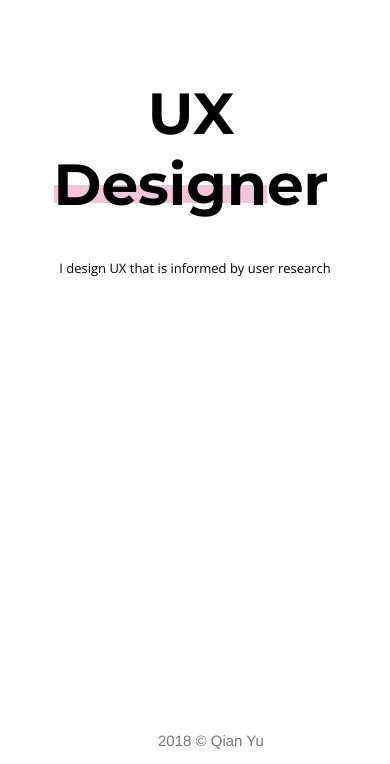
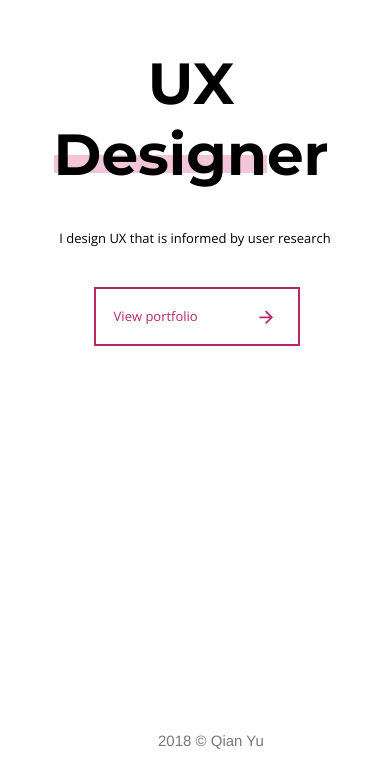
Before and after one commit to hoperose/portfolio_website, a plain HTML site: page index.html in a window 390 px wide. Shown: the part 80-844 px from the top of the page. Drawn offline with nearby package versions, Linux system fonts and the light colour scheme; a web font is replaced by a local one.

Commit message:
responsive update

```diff
--- a/CSS/style.css
+++ b/CSS/style.css
@@ -17,12 +17,12 @@ html, body {
     text-align: center;
     padding-top: 25px;
     margin: 0px;
-    margin-left: 635px;
+    margin-left: 639px;
     margin-right: 23px;
     position: fixed;
 }
 
-@media (min-width: 1400px) {
+@media (min-width: 1450px) {
     .name h2 {
         position: relative;
         margin-left: 0px;
@@ -32,7 +32,7 @@ html, body {
 
 .landlogo {
     margin-left: 50px;
-    margin-top: 50px;
+    margin-top: 40px;
     position: fixed;
 }
 
@@ -40,7 +40,7 @@ html, body {
     -webkit-filter: brightness(150%);
 }
 
-@media (min-width: 1400px) {
+@media (min-width: 1450px) {
     .landlogo {
         margin-top: -25px;
         position: relative;
@@ -57,10 +57,10 @@ html, body {
     position: fixed;
 
 }
-a #logobadge {
+#logobadge {
     position: relative;
 /*    margin-left: 50px;*/
-    margin-top: -48px;
+    margin-top: -63px;
     display: block;
 }
 
@@ -72,7 +72,7 @@ a #logobadge {
 
 #logo_portfolio {
     margin-left: -102px;
-    margin-top: -79px;
+    margin-top: -95px;
     display: block;
     position: fixed;
 }
@@ -311,7 +311,7 @@ li {
     font-size: 4.72vw;
     font-weight: 700;
     margin-left: 18%;
-    margin-top: 370px;
+    margin-top: 318px;
 }
 
 
@@ -321,6 +321,39 @@ li {
     font-weight: 400;
     margin-left: 18%;
 }
+
+.entry_button{
+    background-color: #ffffff;
+    color: #B82867;
+    border: 2px solid #B82867;
+    margin-left: 18%;
+    margin-top: 28px;
+    padding: 18px 28px;
+    font-size: 1.46vw;
+    font-family: 'Open Sans', sans-serif;
+    font-weight: 400;
+    -webkit-transition-duration: 0.4s; /* Safari */
+    transition-duration: 0.4s;
+}
+
+.entry_button:hover {
+    background-color: #B82867;
+    color: #ffffff;
+
+}
+
+.entry_arrow {
+    display: inline-block;
+    float: right;
+    position: relative;
+    margin-left: 58px;
+    margin-top: 5px;
+}
+
+/*.arrow_color:hover {
+        fill: #ffffff;
+    }*/
+
 
 /*.ux_design {
     margin-top: 18px;
@@ -344,37 +377,13 @@ li {
     font-weight: 700;
 }
 
-/*.ux_research p{
-    font-family: 'Open Sans', sans-serif;
-    font-size: 19px;
-    font-weight: 400;
-
-}*/
-
-/*.ux_research {
-    margin-left: 57.5%;
-    margin-top: -47px;
-}
-
-.highlight_research {
-    font-family: 'Open Sans', sans-serif;
-    font-size: 19px;
-    font-weight: 400;
-}*/
+
 
 .landing_design {
     display: none;
 }
 
-/*.landing_research {
-    display: none;
-}*/
-
-
-
-/*.highlight_design:hover + #landing_design {
-    display: block;
-}*/
+
 
 
 mark {
@@ -394,15 +403,6 @@ mark:hover{
     padding-bottom: 5px;
 
 }
-
-
-
-
-
-/*.highlight::-moz-selection,
-.highlight::selection {
-    background-color: #DD7FA8;
-}*/
 
 
 
@@ -419,7 +419,7 @@ mark:hover{
     margin-left: 639px;
 }
 
-@media (min-width: 1400px) {
+@media (min-width: 1450px) {
     #landing {
         position: relative;
         margin-left: 0px;
@@ -462,7 +462,7 @@ mark:hover{
     .landlogo img {
         width: 30px;
         height: 30px;
-        margin-top: -22px;
+        margin-top: -12px;
         margin-left: -18px;
         position: fixed;
     }
@@ -548,7 +548,7 @@ mark:hover{
     font-weight: 700;
     margin-left: 11%;
     margin-right: 13%;
-    margin-top: 158px;
+    margin-top: 128px;
     text-align: center;
 }
     mark {
@@ -569,11 +569,31 @@ mark:hover{
     text-align: center;
 }
 
-/*    .highlight_design {
-    font-family: 'Montserrat', sans-serif;
-    font-size: 58px;
-    font-weight: 700;
-}*/
+    .entry_button{
+    background-color: #ffffff;
+    color: #B82867;
+    border: 2px solid #B82867;
+    margin-left: 24%;
+    margin-top: 18px;
+/*    padding: 18px 25px;*/
+    padding-top: 18px;
+    padding-bottom: 13px;
+    padding-left: 18px;
+    padding-right: 18px;
+    font-size: 13px;
+    font-family: 'Open Sans', sans-serif;
+    font-weight: 400;
+    -webkit-transition-duration: 0.4s; /* Safari */
+    transition-duration: 0.4s;
+}
+    .entry_arrow {
+    display: inline-block;
+    float: right;
+    position: relative;
+    margin-left: 58px;
+    margin-top: 0px;
+}
+
 
 
 
--- a/index.html
+++ b/index.html
@@ -43,6 +43,11 @@
                 <h1>UX <span class="highlight_design"><a href="/Portfolio/index.html"><mark>Design</mark></a></span>er</h1>
                 <img class="landing_design" src="images/landing_design.jpg" alt="landing design showcase" width="960" height="1080">
                 <h5>I design UX that is informed by user research</h5>
+                <a href="/Portfolio/index.html"><button class="entry_button" type="button" class="btn btn-outline-primary btn-lg">View portfolio <!--<img id="arrow_entry" alt="entry arrow" src="images/arrow_entry.png" width="28" height="28">-->
+                <svg class="entry_arrow" style="width:24px;height:24px" viewBox="0 0 28 28">
+                <path class="arrow_color" fill="#B82867" d="M4,11V13H16L10.5,18.5L11.92,19.92L19.84,12L11.92,4.08L10.5,5.5L16,11H4Z" />
+                </svg>
+                </button></a>
                 <!--<div class="ux_design">
                     <p>I <span class="highlight_design"><a href="/Portfolio/index.html"><mark>Design</mark></a></span> UX that is informed by</p>
 
@@ -140,6 +145,17 @@
         })
     </script>
 
+    <script type="text/javascript">
+        $(document).ready(function(){
+            $('.entry_button').mouseover(function(){
+                $('.arrow_color').css({'fill': '#ffffff'});
+            $('.entry_button').mouseleave(function(){
+                $('.arrow_color').css({'fill': '#B82867'});
+            })
+            })
+        })
+    </script>
+
 
 </body>
 
```
Also changed, not shown: images/arrow_entry.png (added), images/arrow_entry.svg (added).
